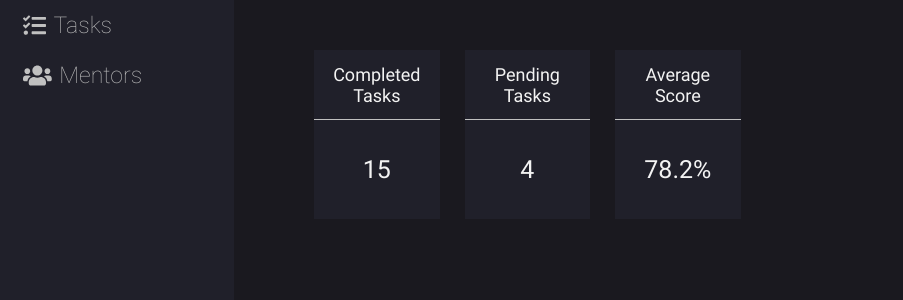
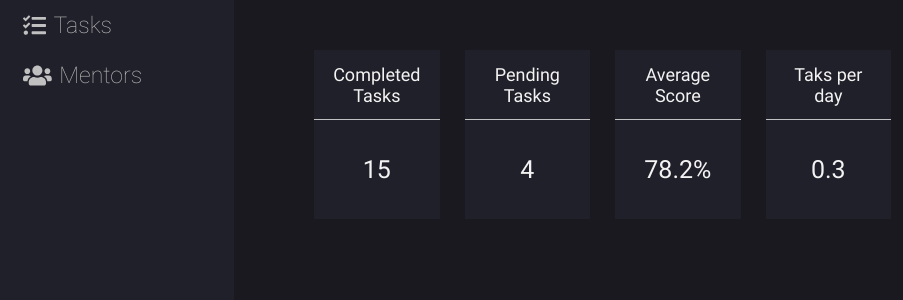
Before and after one commit to dev-cyprium/Timings, a React (Create React App) app: page /tasks in a window 1280 px wide. Shown: the top 300 px of the page, without its empty margins (0-903 px from the left). Built offline with nearby package versions, Linux system fonts and the light colour scheme.

Commit message:
Add task per day placeholder

```diff
--- a/src/components/Tasks.js
+++ b/src/components/Tasks.js
@@ -10,6 +10,7 @@ class Tasks extends React.Component {
         <TaskPanel label="Completed Tasks" val="15" />
         <TaskPanel label="Pending Tasks"   val="4" />
         <TaskPanel label="Average Score"   val="78.2%" />
+        <TaskPanel label="Taks per day"    val="0.3" />
       </div>
     )
   }
--- a/src/index.css
+++ b/src/index.css
@@ -10,7 +10,6 @@
   font-family: 'Roboto Regular';
   src: local('Roboto Regular'), url('./fonts/Roboto-Regular.ttf') format('truetype');
 }
-
 
 /*
   Utility file for all of the app css
```
